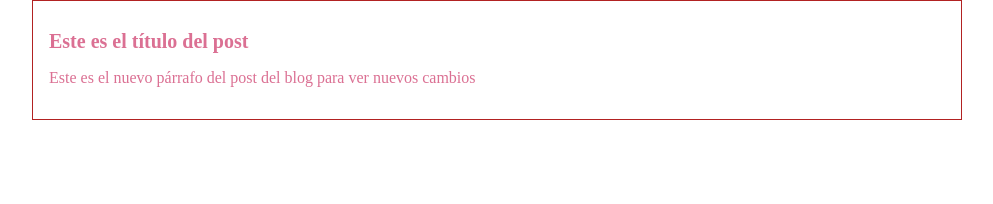
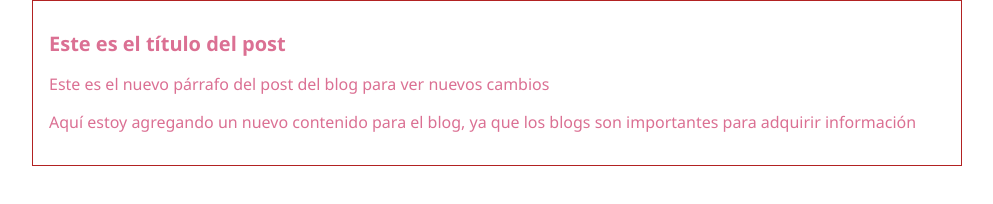
Before and after one commit to AgathaCh/superblog, a plain HTML site: page index.html in a window 1280 px wide. Shown: the whole page, without its empty margins (143-1136 px from the left). Drawn offline with Linux system fonts and the light colour scheme.

Commit message:
Agregando el contenido adicional del blog y una tipografía nueva

```diff
--- a/css/style.css
+++ b/css/style.css
@@ -1,5 +1,5 @@
 body {
-    font-family:poppins;
+    font-family:'Segoe UI';
     font-size:16px;
     text-align:left;
     color:palevioletred;
--- a/index.html
+++ b/index.html
@@ -11,6 +11,9 @@
     <div id="post">
     <h1>Este es el título del post</h1>
     <p>Este es el nuevo párrafo del post del blog para ver nuevos cambios</p>
+    <p>Aquí estoy agregando un nuevo contenido para el blog, ya que los blogs son importantes para
+        adquirir información
+    </p>
 </div>
 
 
```
